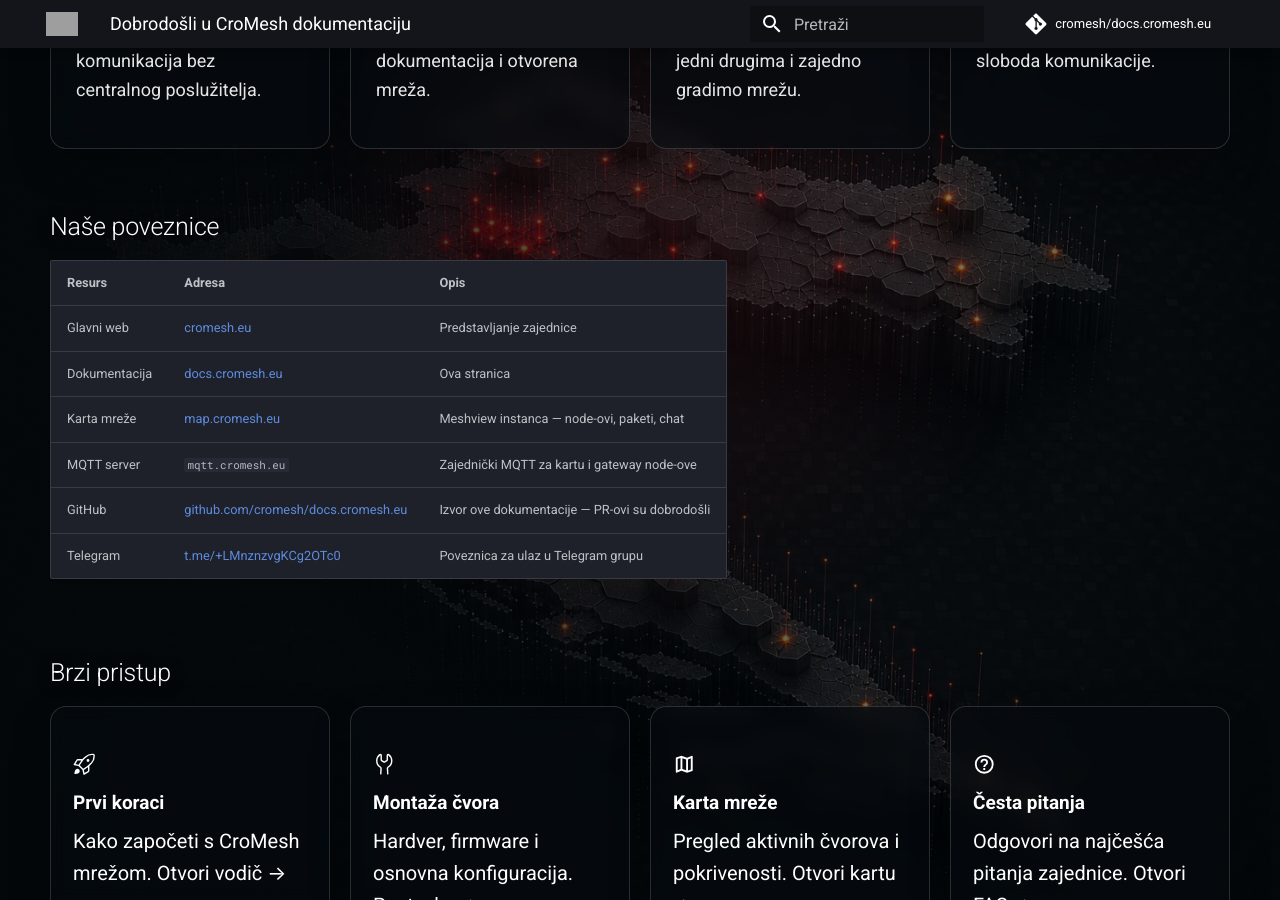
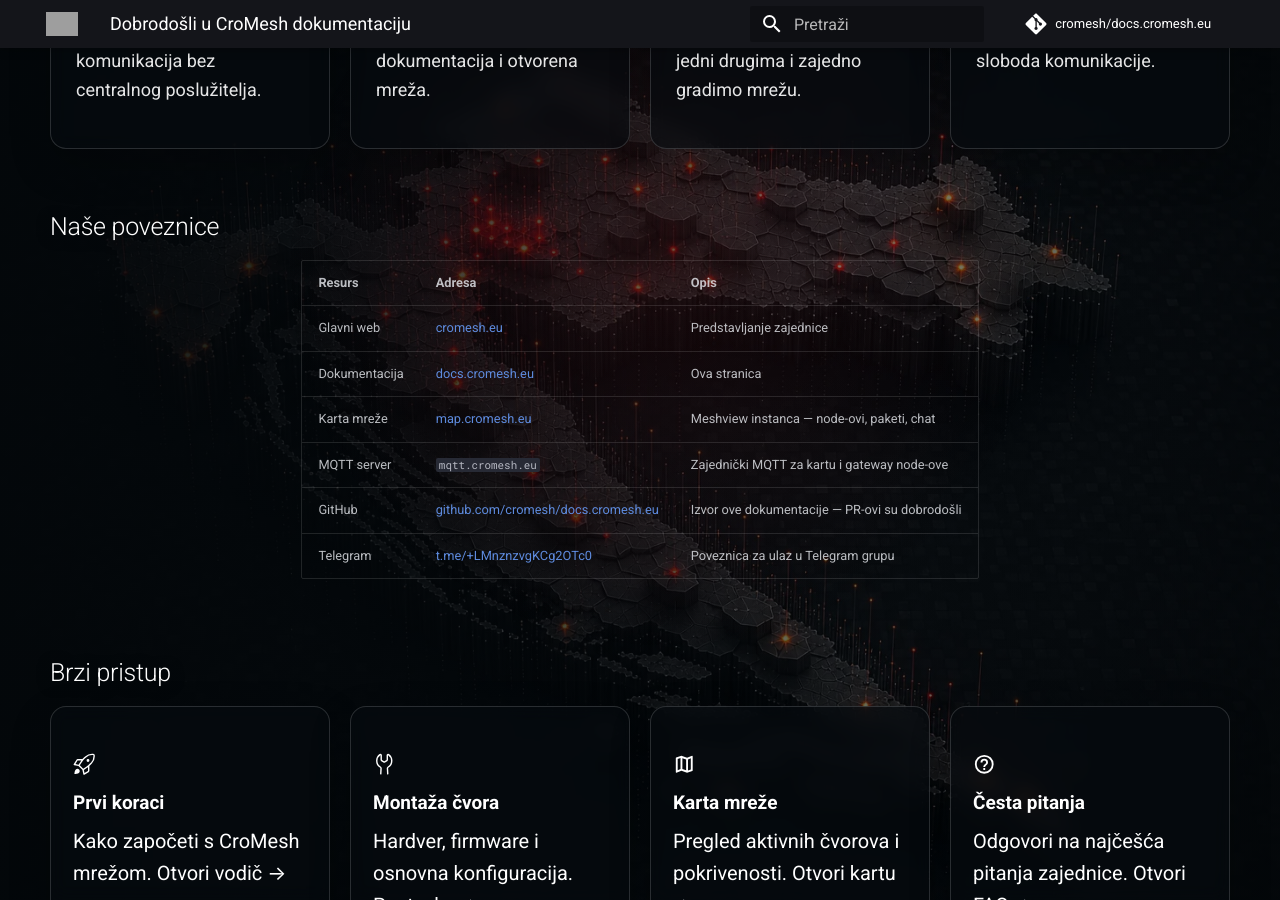
Before and after one commit to cromesh/docs.cromesh.eu, an MkDocs documentation site: the page built from docs/index.md, in a window 1280 px wide and 900 px high, scrolled down 915 px. Built offline with MkDocs 1.6.1 and Material for MkDocs 9.7.7, drawn with Linux system fonts in a browser that asks for light colours; comment, search, counter and statistics services are not loaded; grey boxes are pictures that could not be loaded.

Commit message:
v3.7.0 fix: center Naše poveznice table and make background transparent (use existing cromesh-home-links wrapper)

```diff
--- a/docs/index.md
+++ b/docs/index.md
@@ -56,6 +56,8 @@
 
 ## Naše poveznice
 
+<div class="cromesh-home-links" markdown>
+
 | Resurs | Adresa | Opis |
 |---|---|---|
 | Glavni web | [cromesh.eu](https://cromesh.eu) | Predstavljanje zajednice |
@@ -64,6 +66,8 @@
 | MQTT server | `mqtt.cromesh.eu` | Zajednički MQTT za kartu i gateway node-ove |
 | GitHub | [github.com/cromesh/docs.cromesh.eu](https://github.com/cromesh/docs.cromesh.eu) | Izvor ove dokumentacije — PR-ovi su dobrodošli |
 | Telegram | [t.me/+LMnznzvgKCg2OTc0](https://t.me/+LMnznzvgKCg2OTc0) | Poveznica za ulaz u Telegram grupu |
+
+</div>
 
 ## Brzi pristup
 
@@ -104,8 +108,3 @@
     `cromesh.eu` i `docs.cromesh.eu` neovisni su, neslužbeni projekti CroMesh zajednice i nisu službeno povezani s niti odobreni od strane Meshtastic LLC. „Meshtastic®” je registrirani zaštitni znak tvrtke Meshtastic LLC.
 </div>
 </div>
-
-
-<div class="cromesh-home-links" markdown>
-
-</div>
```
